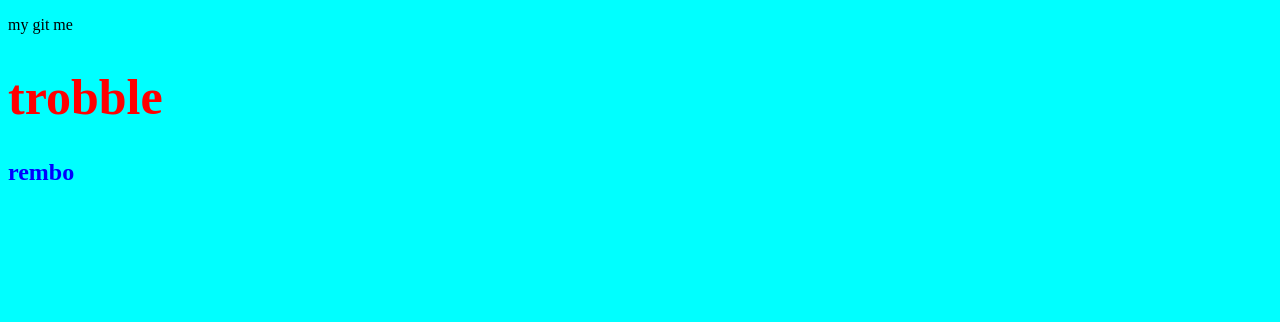
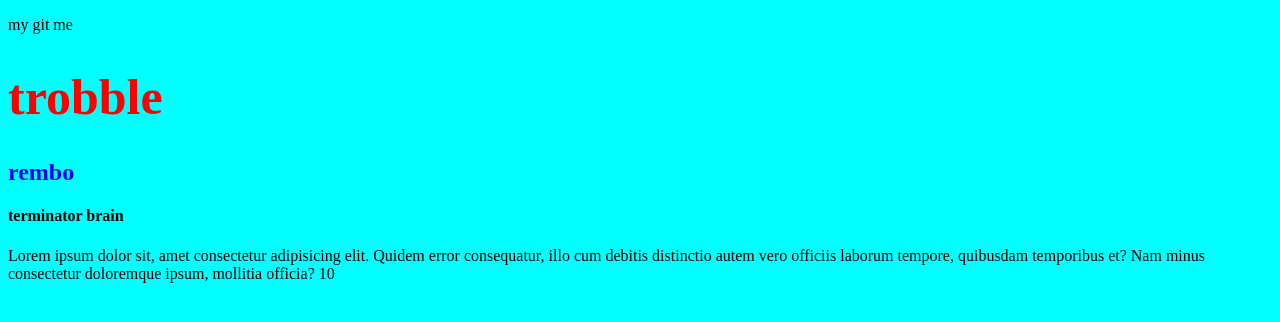
Before and after one commit to igorrembo/batman, a plain HTML site: page index.html in a window 1280 px wide. Drawn offline with Linux system fonts and the light colour scheme.

Commit message:
новая ветка

```diff
--- a/index.html
+++ b/index.html
@@ -12,5 +12,7 @@
     <p>my git me</p>
     <h1>trobble</h1>
     <h2>rembo</h2>
+    <h4>terminator brain</h4>
+    <p>Lorem ipsum dolor sit, amet consectetur adipisicing elit. Quidem error consequatur, illo cum debitis distinctio autem vero officiis laborum tempore, quibusdam temporibus et? Nam minus consectetur doloremque ipsum, mollitia officia? 10</p>
 </body>
 </html>
```
